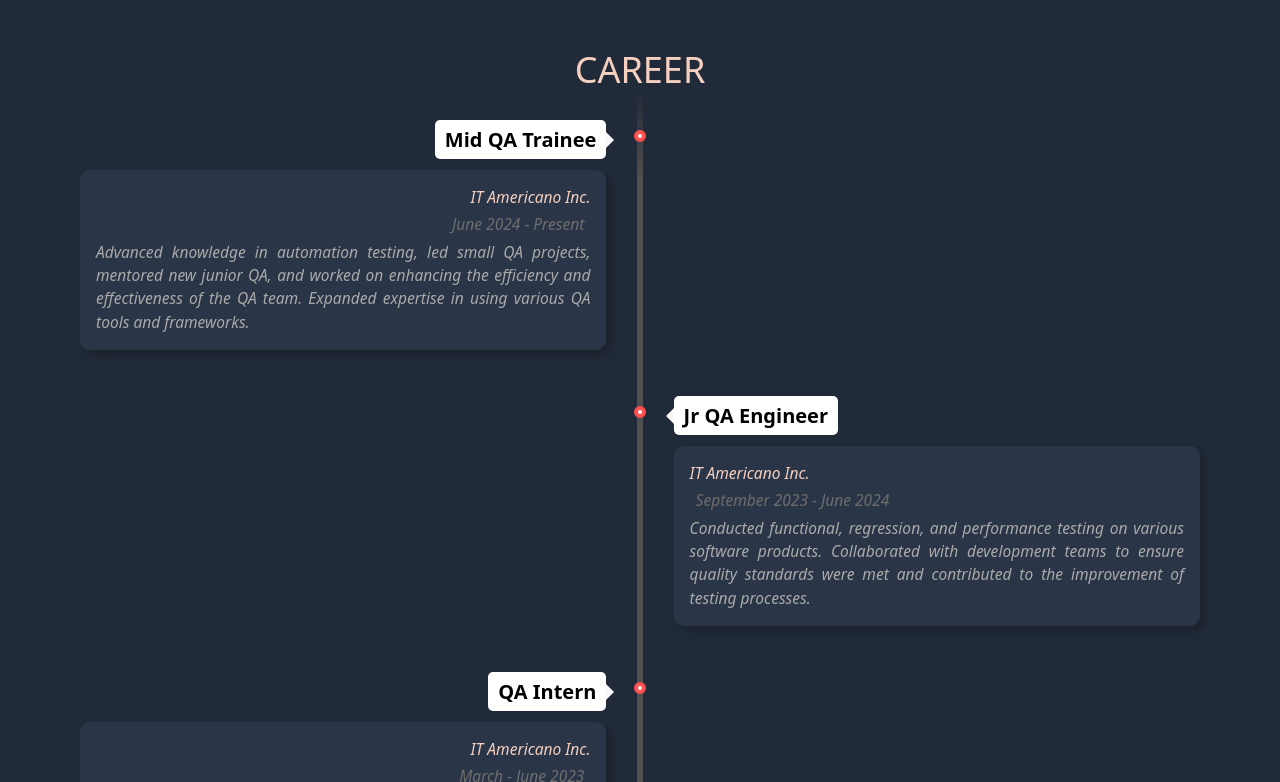
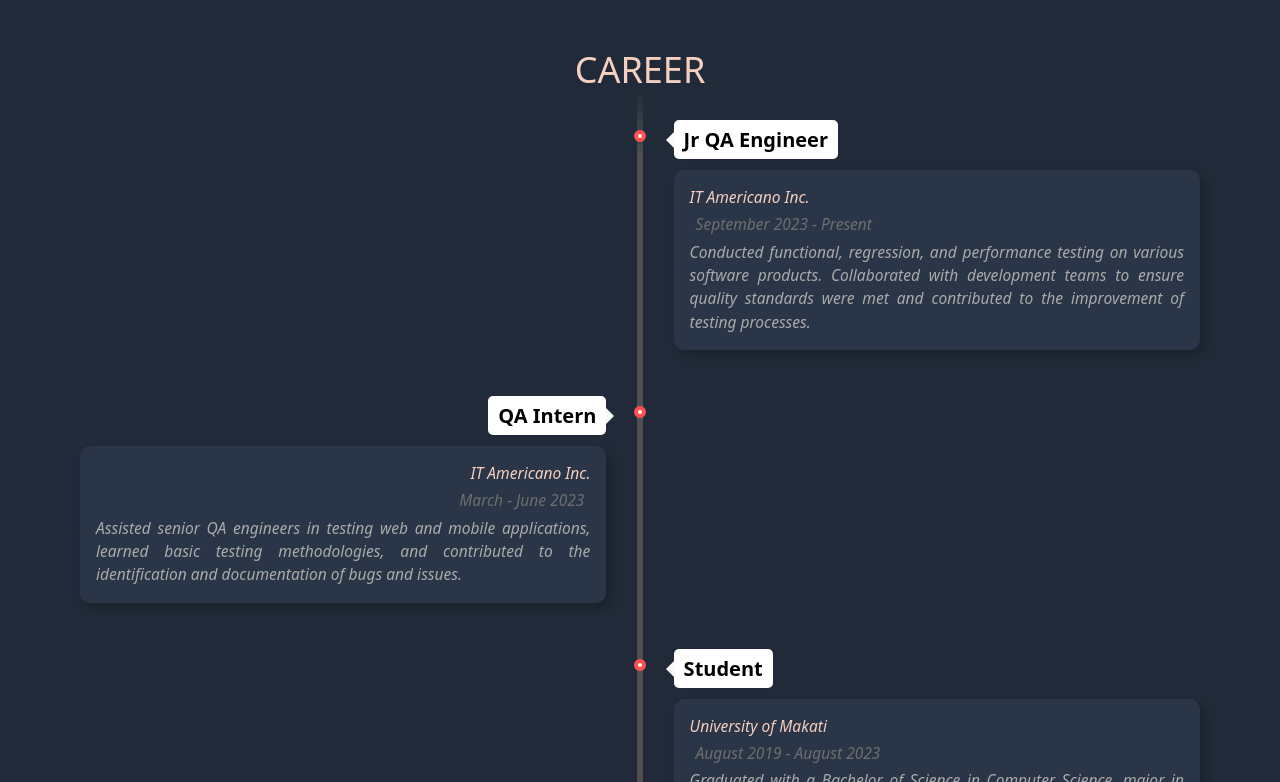
Before and after one commit to reden-longcop/reden-longcop.github.io, a React (Create React App) app: page / in a window 1280 px wide. Shown: the part 998-1780 px from the top of the page. Built offline with nearby package versions, Linux system fonts and the light colour scheme.

Commit message:
minor css changes

```diff
--- a/public/index.html
+++ b/public/index.html
@@ -9,12 +9,12 @@
       name="description"
       content="Web site created using create-react-app"
     />
-    <link rel="apple-touch-icon" href="%PUBLIC_URL%/logo192.png" />
+    <!-- <link rel="apple-touch-icon" href="%PUBLIC_URL%/logo192.png" /> -->
     <!--
       manifest.json provides metadata used when your web app is installed on a
       user's mobile device or desktop. See https://developers.google.com/web/fundamentals/web-app-manifest/
     -->
-    <link rel="manifest" href="%PUBLIC_URL%/manifest.json" />
+    <!-- <link rel="manifest" href="%PUBLIC_URL%/manifest.json" /> -->
     <!--
       Notice the use of %PUBLIC_URL% in the tags above.
       It will be replaced with the URL of the `public` folder during the build.
@@ -24,7 +24,7 @@
       work correctly both with client-side routing and a non-root public URL.
       Learn how to configure a non-root public URL by running `npm run build`.
     -->
-    <title>React App</title>
+    <title>Reden Longcop</title>
     <!-- Google tag (gtag.js) -->
     <script async src="https://www.googletagmanager.com/gtag/js?id=G-WGFR8Y0W0T"></script>
     <script>
--- a/src/assets/skills.css
+++ b/src/assets/skills.css
@@ -47,9 +47,8 @@
 }
 
 #skills .skill-bar {
-    /* border-radius: 0.3125rem; */
     height: 100%;
-    background-color: var(--altFontColor);
+    background-color: #FAF9F6;
     position: absolute;
     top: 0;
     left: 0;
--- a/src/components/career.jsx
+++ b/src/components/career.jsx
@@ -5,17 +5,10 @@
 const Timeline = () => {
     const timelineData = [
         {
-            direction: 'direction-l',
-            flag: 'Mid QA Trainee',
-            position: 'IT Americano Inc.',
-            time: 'June 2024 - Present',
-            description: 'Advanced knowledge in automation testing, led small QA projects, mentored new junior QA, and worked on enhancing the efficiency and effectiveness of the QA team. Expanded expertise in using various QA tools and frameworks.'
-        },
-        {
             direction: 'direction-r',
             flag: 'Jr QA Engineer',
             position: 'IT Americano Inc.',
-            time: 'September 2023 - June 2024',
+            time: 'September 2023 - Present',
             description: 'Conducted functional, regression, and performance testing on various software products. Collaborated with development teams to ensure quality standards were met and contributed to the improvement of testing processes.'
         },
         {
```
